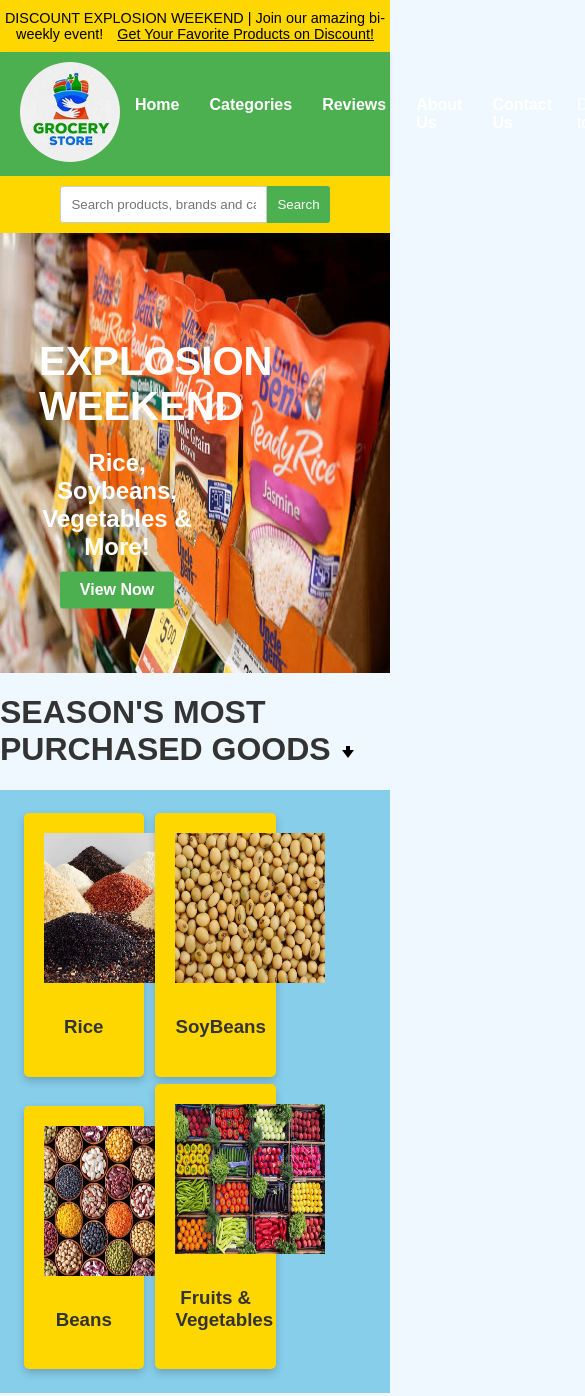
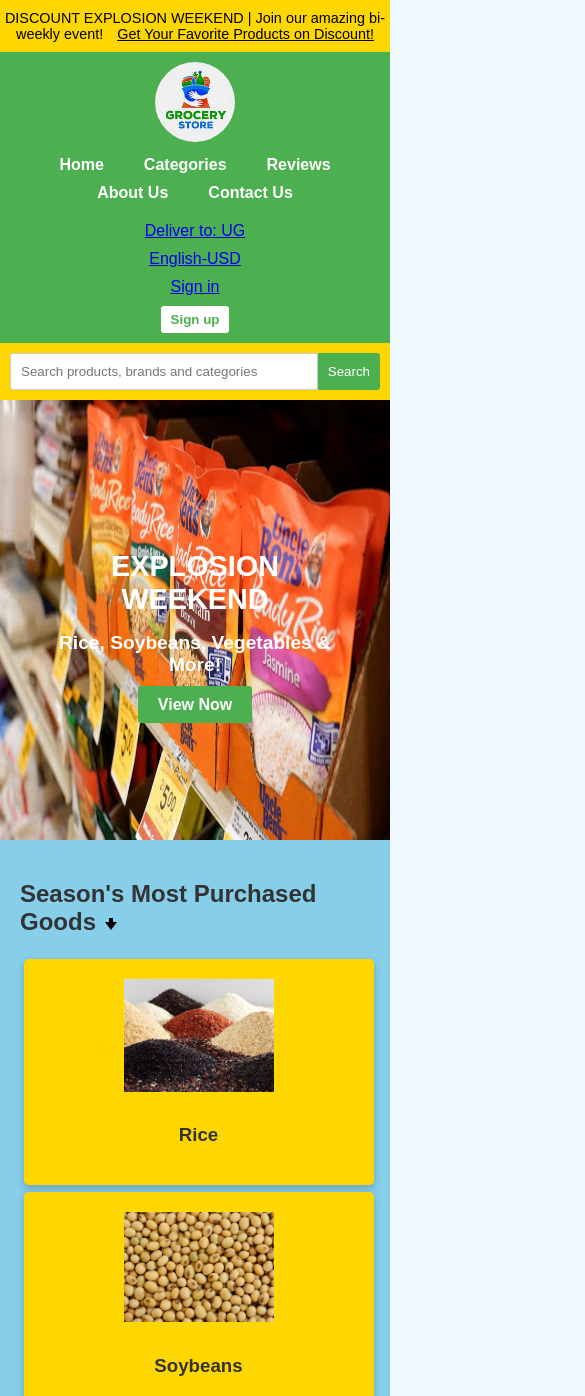
Before and after one commit to ClaireMasiga24/Happy-Hoe-Grocery--UI, a plain HTML site: page index.html in a window 390 px wide. Shown: the top 1396 px of the page, 585 px wide, since content can reach past the window. Drawn offline with Linux system fonts and the light colour scheme.

Commit message:
Styling Update

```diff
--- a/index.html
+++ b/index.html
@@ -1,4 +1,3 @@
-
 <!DOCTYPE html>
 <html lang="en">
 <head>
@@ -18,7 +17,7 @@
                 <img src="Images/OIP (4).jpeg" alt="Happy Hoe Grocery Ltd. Logo">
             </div>
             <nav>
-                <ul>
+                <ul class="nav-list">
                     <li><a href="#home">Home</a></li>
                     <li><a href="#categories">Categories</a></li>
                     <li><a href="#reviews">Reviews</a></li>
@@ -30,7 +29,7 @@
                 <a href="#">Deliver to: UG</a>
                 <a href="#">English-USD</a>
                 <a href="login.html">Sign in</a>
-                <button>Sign up</button>
+                <button class="sign-up-btn">Sign up</button>
             </div>
         </div>
         <div class="search-bar">
@@ -53,32 +52,36 @@
                 <img class="slide" src="./Images/happy-couple-enjoying-day-out-together_972324-68154.jpg" alt="People">
             </div>
         </section>
-        <h1>SEASON'S MOST PURCHASED GOODS
+
+        <section id="categories" class="categories">
+            <h2>Season's Most Purchased Goods
                 <svg width="16" height="16" viewBox="0 0 24 24" fill="none" xmlns="http://www.w3.org/2000/svg" style="vertical-align: middle;">
                     <path d="M12 21L3 9H9V3H15V9H21L12 21Z" fill="black"/>
                 </svg>
-        </h1>
-        <section class="categories">
+            </h2>
+            <div class="category-list">
                 <div class="category">
-                <img src="./Images/images (53).jpeg" alt="Category 1">
+                    <img src="./Images/images (53).jpeg" alt="Rice">
                     <h3>Rice</h3>
                 </div>
                 <div class="category">
-                <img src="./Images/images (32).jpeg" alt="Category 2">
-                <h3>SoyBeans</h3>
+                    <img src="./Images/images (32).jpeg" alt="Soybeans">
+                    <h3>Soybeans</h3>
                 </div>
                 <div class="category">
-                <img src="./Images/images (33).jpeg" alt="Category 4">
+                    <img src="./Images/images (33).jpeg" alt="Beans">
                     <h3>Beans</h3>
                 </div>
                 <div class="category">
-                <img src="./Images/images (23).jpeg" alt="Category 3">
+                    <img src="./Images/images (23).jpeg" alt="Fruits & Vegetables">
                     <h3>Fruits & Vegetables</h3>
+                </div>
             </div>
         </section>
 
         <section id="reviews" class="reviews">
             <h2>Customer Reviews</h2>
+            <div class="review-list">
                 <div class="review">
                     <p>"Great quality produce and excellent service!" - Luiza Masiga</p>
                     <div class="star-rating">&#9733;&#9733;&#9733;&#9733;&#9733;</div>
@@ -87,12 +90,14 @@
                     <p>"Fresh and affordable products. Highly recommended!" - Iragaba Simon</p>
                     <div class="star-rating">&#9733;&#9733;&#9733;&#9733;&#9734;</div>
                 </div>
+            </div>
         </section>
 
-        <section class="deals-of-the-day">
+        <section id="deals-of-the-day" class="deals-of-the-day">
             <h2>Deals of the Day</h2>
+            <div class="deal-list">
                 <div class="deal">
-                <img src="Images/deal1.png" alt="Deal 1">
+                    <img src="./Images/images (31).jpeg" alt="Deal 1">
                     <h3>Discounted Rice</h3>
                     <p>Get 20% off on all rice products.</p>
                 </div>
@@ -101,23 +106,24 @@
                     <h3>Soybeans Offer</h3>
                     <p>Buy 2 kg, get 1 kg free!</p>
                 </div>
+            </div>
         </section>
 
-        <section class="personalized-recommendations">
+        <section id="recommendations" class="personalized-recommendations">
             <h2>Popular Products</h2>
             <div class="product-slideshow">
                 <div class="product-slide">
-                    <img src="Images/popular1.png" alt="Popular Product 1">
+                    <img src="Images/popular1.png" alt="Popular Rice">
                     <h3>Popular Rice</h3>
                     <p>Expiry Date: 2024-12-31</p>
                 </div>
                 <div class="product-slide">
-                    <img src="Images/popular2.png" alt="Popular Product 2">
+                    <img src="Images/popular2.png" alt="Popular Soybeans">
                     <h3>Popular Soybeans</h3>
                     <p>Expiry Date: 2025-01-15</p>
                 </div>
                 <div class="product-slide">
-                    <img src="Images/popular3.png" alt="Popular Product 3">
+                    <img src="Images/popular3.png" alt="Popular Vegetables">
                     <h3>Popular Vegetables</h3>
                     <p>Expiry Date: 2024-11-20</p>
                 </div>
@@ -126,6 +132,7 @@
     </main>
 
     <footer>
+        <div class="footer-content">
             <p>Contact us: +256780196215 | clairemasiga22@gmail.com</p>
             <p>&copy; 2024 Happy Hoe Grocery Ltd.</p>
             <div class="social-media">
@@ -133,6 +140,7 @@
                 <a href="#"><img src="./Images/OIP (5).jpeg" alt="Twitter"></a>
                 <a href="#"><img src="./Images/OIP (3).jpeg" alt="Instagram"></a>
             </div>
+        </div>
     </footer>
 
     <script src="./Scripts/grocery.js"></script>
--- a/styles.css
+++ b/styles.css
@@ -1,5 +1,3 @@
-/* styles.css */
-
 /* General body styles */
 body {
     font-family: Arial, sans-serif;
@@ -31,6 +29,7 @@ header .main-header {
     background-color: #4CAF50; /* Green background */
     padding: 10px 20px;
     box-shadow: 0 2px 4px rgba(0, 0, 0, 0.1);
+    flex-wrap: wrap; /* Wrap items on small screens */
 }
 
 header .logo img {
@@ -45,6 +44,8 @@ header nav ul {
     margin: 0;
     padding: 0;
     display: flex;
+    flex-wrap: wrap; /* Wrap items on small screens */
+    gap: 10px;
 }
 
 header nav ul li {
@@ -60,12 +61,9 @@ header nav ul li a {
 header .user-options {
     display: flex;
     align-items: center;
-}
-
-header .user-options a {
-    margin: 0 10px;
-    color: white;
-    text-decoration: none;
+    flex-wrap: wrap; /* Wrap items on small screens */
+    gap: 10px;
+    margin-top: 10px;
 }
 
 header .user-options button {
@@ -90,6 +88,7 @@ header .user-options button {
     width: 50%;
     border: 1px solid #ccc;
     border-radius: 3px 0 0 3px;
+    max-width: 400px; /* Limit max-width */
 }
 
 .search-bar button {
@@ -175,6 +174,8 @@ header .user-options button {
     box-shadow: 0 4px 8px rgba(0, 0, 0, 0.2);
     display: inline-block;
     margin: 1%;
+    flex: 1 1 calc(50% - 20px); /* Adjust width on smaller screens */
+    box-sizing: border-box;
 }
 
 .star-rating {
@@ -182,10 +183,10 @@ header .user-options button {
     color: gold; /* Adjust color as needed */
 }
 
-
 .category img, .deal img, .product-slide img {
-    width: 150px; /* Increase width */
-    height: 150px; /* Increase height */
+    width: 100%; /* Ensure images scale */
+    max-width: 150px; /* Maximum width for images */
+    height: auto;
     margin-bottom: 10px;
 }
 
@@ -215,3 +216,47 @@ footer .social-media img {
     height: 30px;
     vertical-align: middle;
 }
+
+/* Media Queries for Responsiveness */
+@media (max-width: 768px) {
+    .main-header, .user-options {
+        flex-direction: column;
+        align-items: center;
+        gap: 10px;
+    }
+
+    header nav ul {
+        justify-content: center;
+    }
+
+    .search-bar input {
+        width: 100%; /* Full width on smaller screens */
+    }
+
+    .banner-content {
+        max-width: 80%; /* Adjust content width on smaller screens */
+    }
+
+    .category, .review, .deal, .product-slide {
+        width: 48%; /* Adjust width for smaller screens */
+    }
+}
+
+@media (max-width: 480px) {
+    header .logo img {
+        width: 80px;
+        height: 80px;
+    }
+
+    .banner-content h1 {
+        font-size: 1.8em;
+    }
+
+    .banner-content h2 {
+        font-size: 1.2em;
+    }
+
+    .category, .review, .deal, .product-slide {
+        width: 100%; /* Full width on very small screens */
+    }
+}
```
Lines whose indentation alone changed are shown as unchanged.
